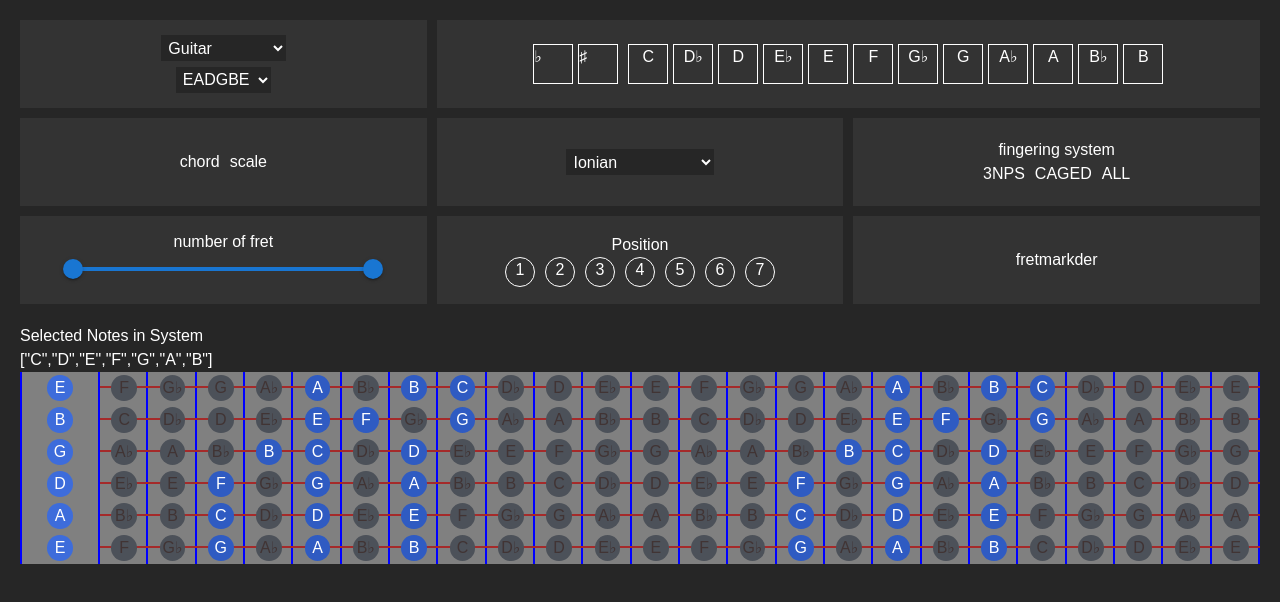
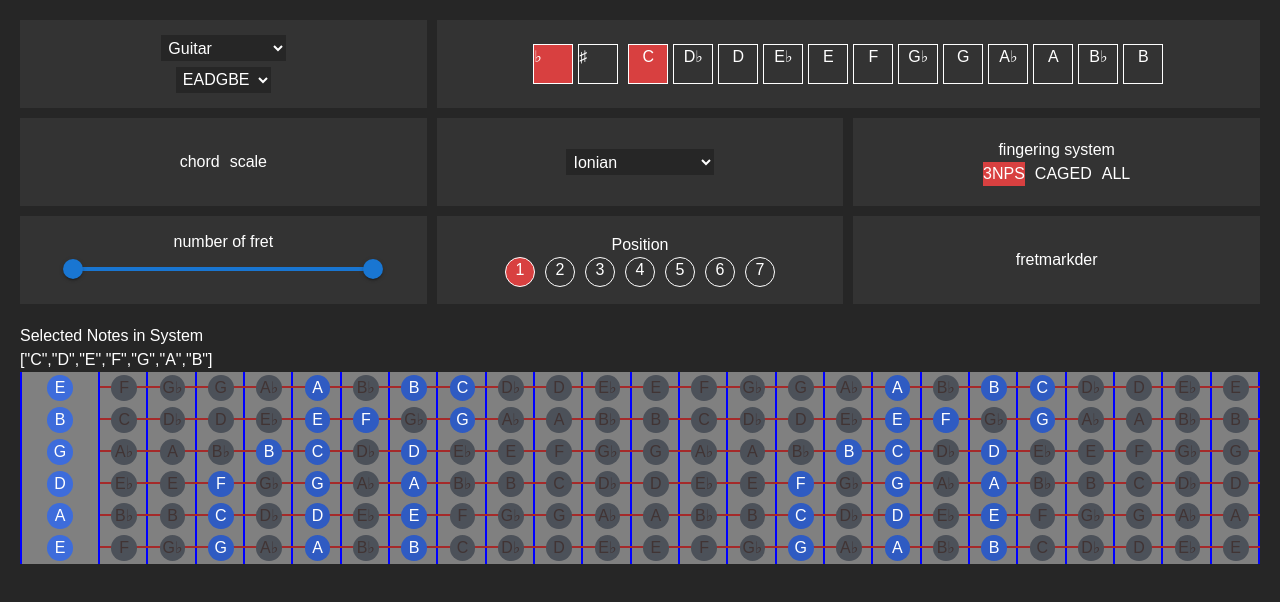
Before and after one commit to jxxnghwxn/fretboard, a Next.js app: page / in a window 1280 px wide. Shown: the top 602 px of the page. Built offline with nearby package versions, Linux system fonts and the light colour scheme.

Commit message:
add css, highlight selected setting

```diff
--- a/app/components/FretboardSet.tsx
+++ b/app/components/FretboardSet.tsx
@@ -74,19 +74,23 @@ export default function FretboardSet({ fretState, updateFretState }) {
 
         {/*accidental and note*/}
         <div className={`${s.item} col-span-2`}>
-          <div className={`flex gap-1 `}>
+          <div className={`flex gap-1`}>
             <div>
               <div className={`hidden`}>accidental</div>
               <div className={`flex gap-0.5 justify-center items-center`}>
                 <div
                   onClick={() => updateFretState('accidental', 'flat')}
-                  className={`cursor-pointer border h-4 w-4`}
+                  className={`${
+                    fretState.accidental === 'flat' ? s.selected : ''
+                  } cursor-pointer border h-4 w-4 `}
                 >
                   ♭
                 </div>
                 <div
                   onClick={() => updateFretState('accidental', 'sharp')}
-                  className={`cursor-pointer border h-4 w-4`}
+                  className={`cursor-pointer border h-4 w-4  ${
+                    fretState.accidental === 'sharp' ? s.selected : ''
+                  }`}
                 >
                   ♯
                 </div>
@@ -98,7 +102,9 @@ export default function FretboardSet({ fretState, updateFretState }) {
                 {notesArray.map((note, idx) => (
                   <div
                     key={idx}
-                    className={`cursor-pointer border h-4 w-4 text-center`}
+                    className={`cursor-pointer border h-4 w-4 text-center ${
+                      fretState.key === note ? s.selected : ''
+                    }`}
                     onClick={() => updateFretState('key', `${note}`)}
                   >
                     {note}
@@ -157,20 +163,26 @@ export default function FretboardSet({ fretState, updateFretState }) {
           <div>fingering system</div>
           <div className={`flex gap-1 justify-center items-center`}>
             <div
-              className={`cursor-pointer`}
+              className={`cursor-pointer ${
+                fretState.fingerSystem === '3NPS' ? s.selected : ''
+              }`}
               onClick={() => updateFretState('fingerSystem', '3NPS')}
             >
               3NPS
             </div>
             <div
-              className={`cursor-pointer`}
+              className={`cursor-pointer ${
+                fretState.fingerSystem === 'CAGED' ? s.selected : ''
+              }`}
               onClick={() => updateFretState('fingerSystem', 'CAGED')}
             >
               CAGED
             </div>
 
             <div
-              className={`cursor-pointer`}
+              className={`cursor-pointer ${
+                fretState.fingerSystem === 'ALL' ? s.selected : ''
+              }`}
               onClick={() => updateFretState('fingerSystem', 'ALL')}
             >
               ALL
@@ -191,7 +203,9 @@ export default function FretboardSet({ fretState, updateFretState }) {
               {Array.from({ length: 7 }, (_, i) => (
                 <div
                   key={i}
-                  className={`border h-3 w-3 rounded-full cursor-pointer`}
+                  className={`border h-3 w-3 rounded-full cursor-pointer ${
+                    fretState.fingerPosition === i + 1 ? s.selected : ''
+                  }`}
                   onClick={() => updateFretState('fingerPosition', i + 1)}
                 >
                   <div className={`flex justify-center align-center`}>
@@ -207,7 +221,9 @@ export default function FretboardSet({ fretState, updateFretState }) {
               {Array.from({ length: 5 }, (_, i) => (
                 <div
                   key={i}
-                  className={`border h-3 w-3 rounded-full cursor-pointer`}
+                  className={`border h-3 w-3 rounded-full cursor-pointer ${
+                    fretState.fingerPosition === i + 1 ? s.selected : ''
+                  }`}
                   onClick={() => updateFretState('fingerPosition', i + 1)}
                 >
                   <div className={`flex justify-center align-center`}>
--- a/app/styles/FretboardSet.module.css
+++ b/app/styles/FretboardSet.module.css
@@ -10,3 +10,8 @@
   background-color: #333333;
   height: 88px;
 }
+
+.selected {
+  background-color: #d84040;
+  color: white;
+}
```
